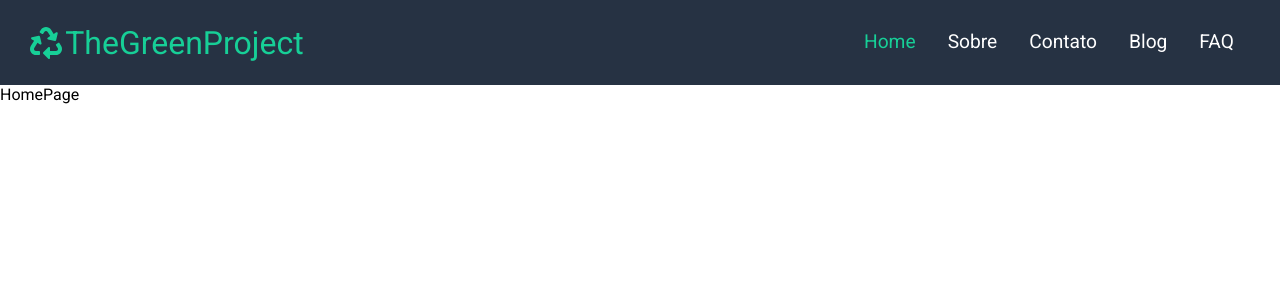
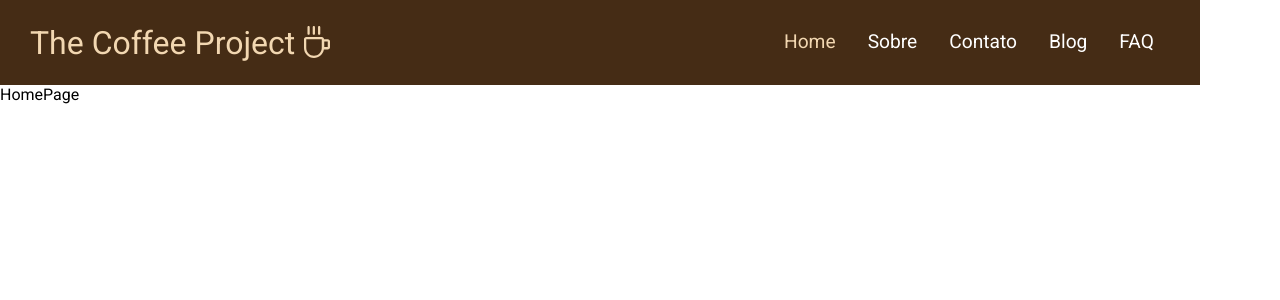
Before and after one commit to andrelambert/React-JavaScript-Checkpoints-4-5-6, a React (Create React App) app in the folder react-checkpoints/: page / in a window 1280 px wide. Shown: the top 300 px of the page. Built offline with nearby package versions, Linux system fonts and the light colour scheme.

Commit message:
estilo navbar

```diff
--- a/react-checkpoints/src/App.css
+++ b/react-checkpoints/src/App.css
@@ -6,4 +6,5 @@
   margin: 0;
   padding: 0;
   font-family: 'Roboto', sans-serif;
+  max-width: 1200px;
 }
--- a/react-checkpoints/src/components/Navbar/Navbar.js
+++ b/react-checkpoints/src/components/Navbar/Navbar.js
@@ -1,12 +1,13 @@
 import React, { useState } from "react";
 import { Link } from "react-router-dom";
 import { NavLink } from "react-router-dom";
-import { FaRecycle } from "react-icons/fa";
+import { AiOutlineCoffee } from "react-icons/ai";
 import { FaBars, FaTimes } from "react-icons/fa";
 import styled from "styled-components";
 
 const NavbarContainer = styled.nav`
-  background: #263243;
+  max-width: 1200px;
+  background: #452c15;
   height: 85px;
   display: flex;
   justify-content: center;
@@ -22,45 +23,44 @@ const NavbarContent = styled.div`
   height: 0px;
   z-index: 1;
   width: 100%;
-  max-width: 1300px;
+  max-width: 1200px;
   margin-right: auto;
   margin-left: auto;
   padding-right: 30px;
   padding-left: 30px;
 `
 const NavbarLogo = styled(Link)`
-  color: #17cf97;
+  color: #f2d7b1;
   justify-self: start;
   cursor: pointer;
   text-decoration: none;
   font-size: 2rem;
   display: flex;
   align-items: center;
-
-  @media screen and (max-width: 960px) {
-    font-size: 1.5rem;
-    }
 `;
 
-const NavbarIcon = styled(FaRecycle)`
-  margin-right: 0.2rem;
-  color: #17cf97;
+const NavbarIcon = styled(AiOutlineCoffee)`
+  color: #f2d7b1;
+  margin-left: 5px;
+  margin-bottom: 2px;
 `;
 
 const MenuIcon = styled.div`
   display: none;
 
-  @media screen and (max-width: 960px) {
+  @media screen and (max-width: 850px) {
     display: block;
     position: absolute;
     top: 0;
     right: 0;
+    margin-top: 5px;
     transform: translate(-100%, 60%);
-    font-size: 1.8rem;
+    font-size: 2.0rem;
     cursor: pointer;
     }
 `;
 
+// Este é o menu mobile
 const NavMenu = styled.ul`
   display: flex;
   align-items: center;
@@ -71,7 +71,7 @@ const NavMenu = styled.ul`
     transform: translateY(0);
   }
 
-  @media screen and (max-width: 960px) {
+  @media screen and (max-width: 850px) {
     display: flex;
     flex-direction: column;
     width: 100%;
@@ -82,7 +82,7 @@ const NavMenu = styled.ul`
     transition: all 0.5s ease;
 
     &.active {
-    background: #263243;
+    background: #523418;
     right: 0;
     opacity: 0.9;
     transition: all 0.6s ease;
@@ -95,7 +95,7 @@ const NavItem = styled.li`
   height: 85px;
   border-bottom: 2px solid transparent;
   &:hover {
-    border-bottom: 3px solid #17cf97;
+    border-bottom: 3px solid #f2d7b1;
   }
 
   @media screen and (max-width: 960px) {
@@ -114,11 +114,11 @@ const NavLinks = styled(NavLink)`
   padding: 0.5rem 1rem;
   height: 100%;
   &:hover {
-    color: #17cf97;
+    color: #f2d7b1;
     transition: all 0.3s ease;
   }
   &.active {
-    color: #17cf97;
+    color: #f2d7b1;
   }
 
 `;
@@ -134,8 +134,8 @@ function Navbar() {
         <NavbarContent>
 
           <NavbarLogo to="/" onClick={closeMobileMenu}>
+            The Coffee Project
             <NavbarIcon />
-            TheGreenProject
           </NavbarLogo>
 
           <MenuIcon onClick={handleClick}>
```
Also changed, not shown: 1 other file (tests, documents, lock files or other folders).
